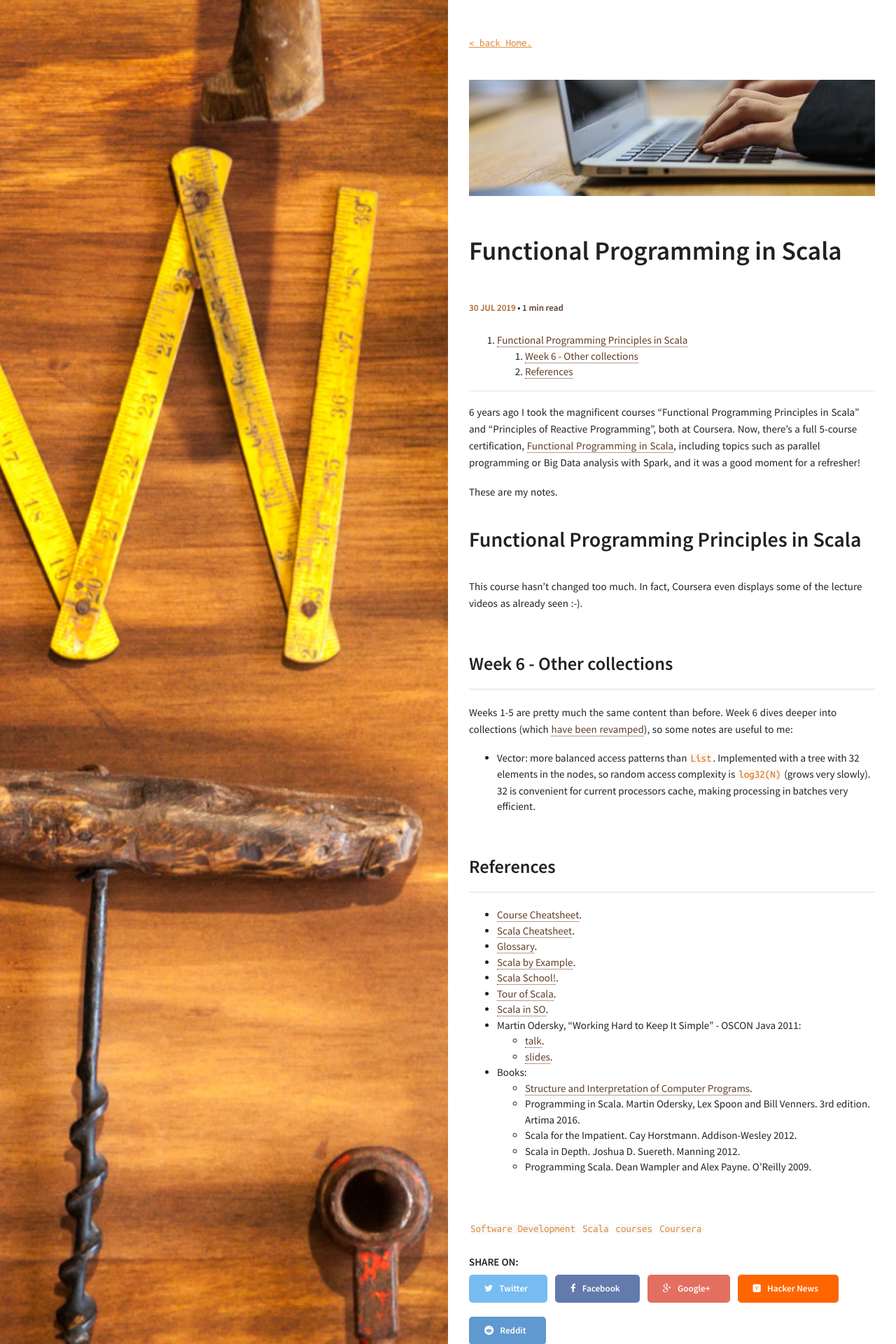
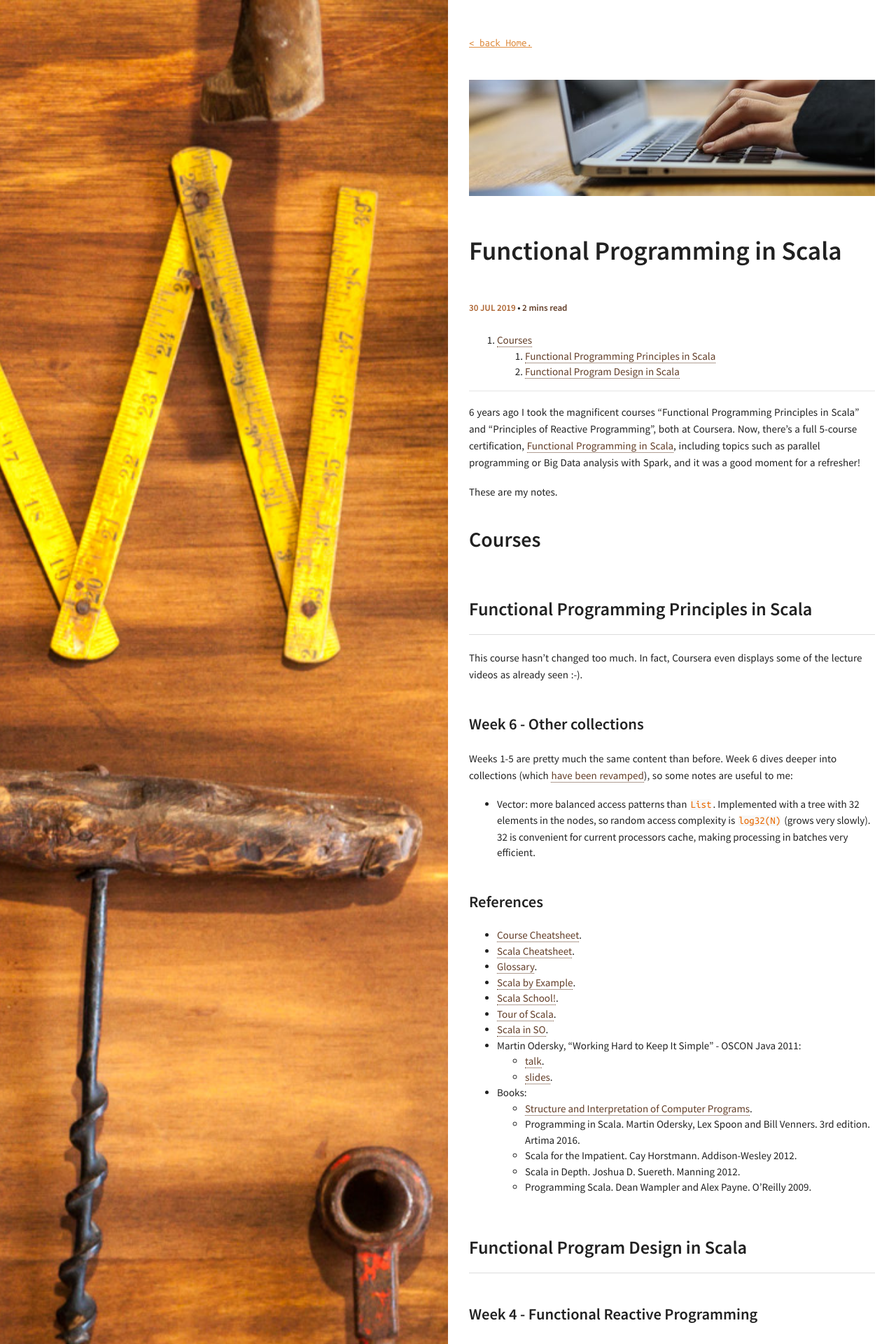
Before and after one commit to juanignaciosl/juanignaciosl.github.io, a Jekyll site: the page built from _posts/2019-07-30-Functional_Programming_in_Scala.markdown, in a window 1280 px wide. Shown: the top 1920 px of the page at 70% size. Built offline with Jekyll 4.4.1, drawn with Linux system fonts in a browser that asks for light colours; comment, search, counter and statistics services are not loaded; some of the changed text lies outside the part shown.

Commit message:
FPsSS Course 2 - Functional Program Design in Scala

```diff
--- a/_posts/2019-07-30-Functional_Programming_in_Scala.markdown
+++ b/_posts/2019-07-30-Functional_Programming_in_Scala.markdown
@@ -18,11 +18,13 @@
 
 These are my notes.
 
-# Functional Programming Principles in Scala
+# Courses
+
+## Functional Programming Principles in Scala
 
 This course hasn't changed too much. In fact, Coursera even displays some of the lecture videos as already seen :-).
 
-## Week 6 - Other collections
+### Week 6 - Other collections
 
 Weeks 1-5 are pretty much the same content than before. Week 6 dives deeper into collections (which [have been
 revamped](https://www.scala-lang.org/blog/2017/02/28/collections-rework.html)), so some notes are useful to me:
@@ -31,7 +33,7 @@
 random access complexity is `log32(N)` (grows very slowly). 32 is convenient for current processors cache, making
 processing in batches very efficient.
 
-## References
+### References
 
 - [Course Cheatsheet](https://github.com/lampepfl/progfun-wiki/blob/gh-pages/CheatSheet.md).
 - [Scala Cheatsheet](https://docs.scala-lang.org/cheatsheets/).
@@ -49,3 +51,26 @@
     - Scala for the Impatient. Cay Horstmann. Addison-Wesley 2012.
     - Scala in Depth. Joshua D. Suereth. Manning 2012.
     - Programming Scala. Dean Wampler and Alex Payne. O’Reilly 2009.
+
+## Functional Program Design in Scala
+
+### Week 4 - Functional Reactive Programming
+
+Ways to address concurrent access to global state:
+- Synchronization. Cons:
+  - it blocks threads
+  - can be slow
+  - can lead to deadlocks
+  - imperative
+- Replace global state with thread-local state (`scala.util.DynamicVariable`). Each thread accesses a separate copy. Cons:
+  - imperative
+  - implemented with a global hash table lookup (potential performance issue)
+  - when the threads are multiplexed between tasks it won't work (as a worker can be moved among threads)
+- Implicit parameter, value passed to the function. Cons:
+  - Requires more boilerplate.
+
+### References
+
+- [Reactive Cheatsheet](https://github.com/sjuvekar/reactive-programming-scala/blob/master/ReactiveCheatSheet.md).
+- [RxScala API](http://reactivex.io/rxscala/scaladoc/index.html#rx.lang.scala.Observable).
+- [ScalaCheck](https://github.com/rickynils/scalacheck/blob/master/doc/UserGuide.md).
```
